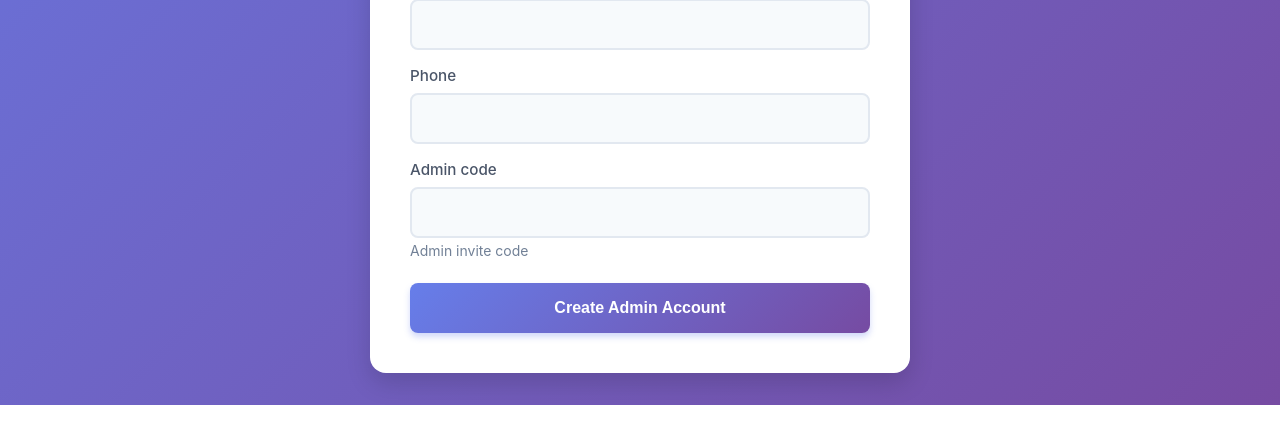
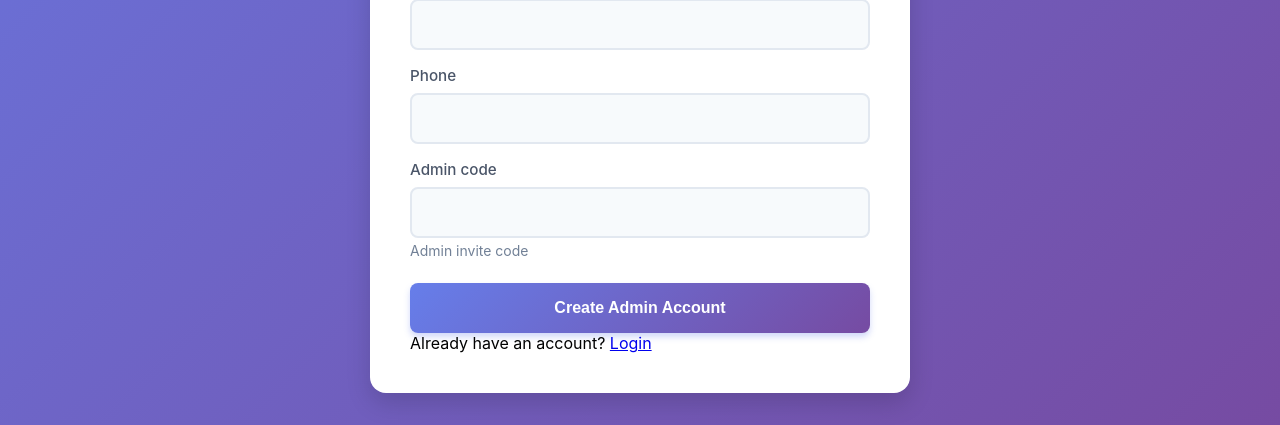
Before and after one commit to bretterer/volunteer-finder, a Django app: page /accounts/register/admin/ in a window 1280 px wide. Shown: the part 771-1196 px from the top of the page. Run offline with Django 4.2, Linux system fonts and the light colour scheme.

Commit message:
added a login option to the Sign Up pages

```diff
--- a/templates/accounts/register_base.html
+++ b/templates/accounts/register_base.html
@@ -221,6 +221,7 @@
     </div>
     <div class="card">
       {% block content %}{% endblock %}
+      <p class="meta">Already have an account? <a href="{% url 'login' %}">Login</a></p>
     </div>
   </div>
 </body>
```
Also changed, not shown: opportunities/admin.py (line endings or trailing spaces).
